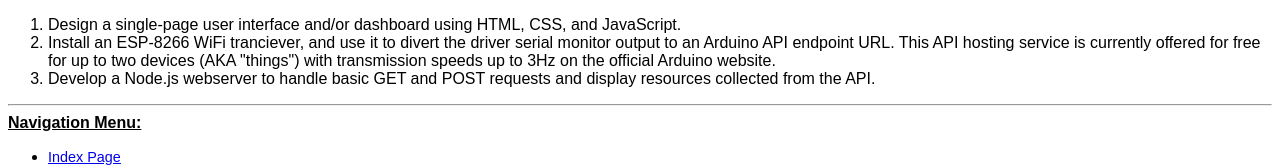
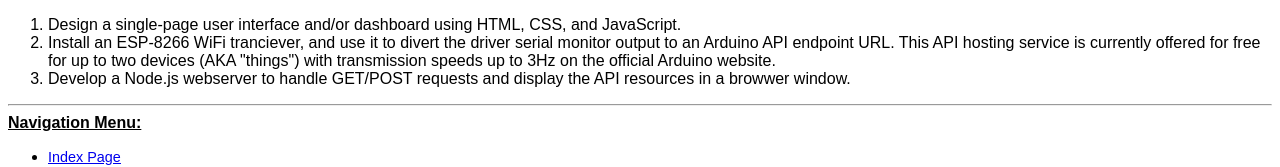
Before and after one commit to Micah614/Arduino_Garden_Monitor, a plain HTML site: page greenhouse_monitor_project.html in a window 1280 px wide. Shown: the part 5620-5787 px from the top of the page. Drawn offline with Linux system fonts and the light colour scheme.

Commit message:
Corrections

```diff
--- a/greenhouse_monitor_project.html
+++ b/greenhouse_monitor_project.html
@@ -483,7 +483,7 @@
                     currently offered for free for up to two devices (AKA "things") with transmission speeds up to 3Hz on the official Arduino website.
                 </li>
                 <li>
-                    Develop a Node.js webserver to handle basic GET and POST requests and display resources collected from the API.
+                    Develop a Node.js webserver to handle GET/POST requests and display the API resources in a browwer window.
                 </li>
             </ol>
         </p>
```
